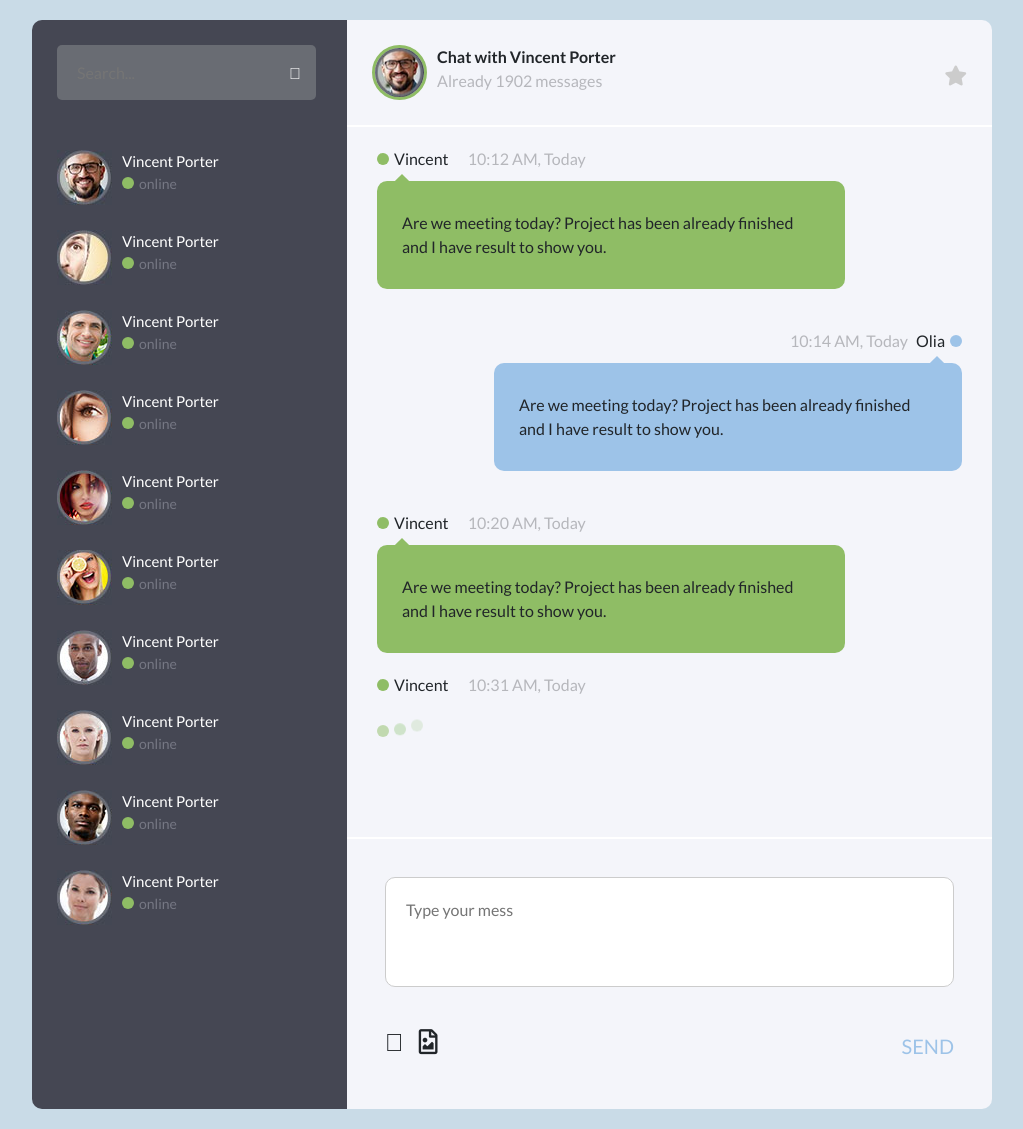
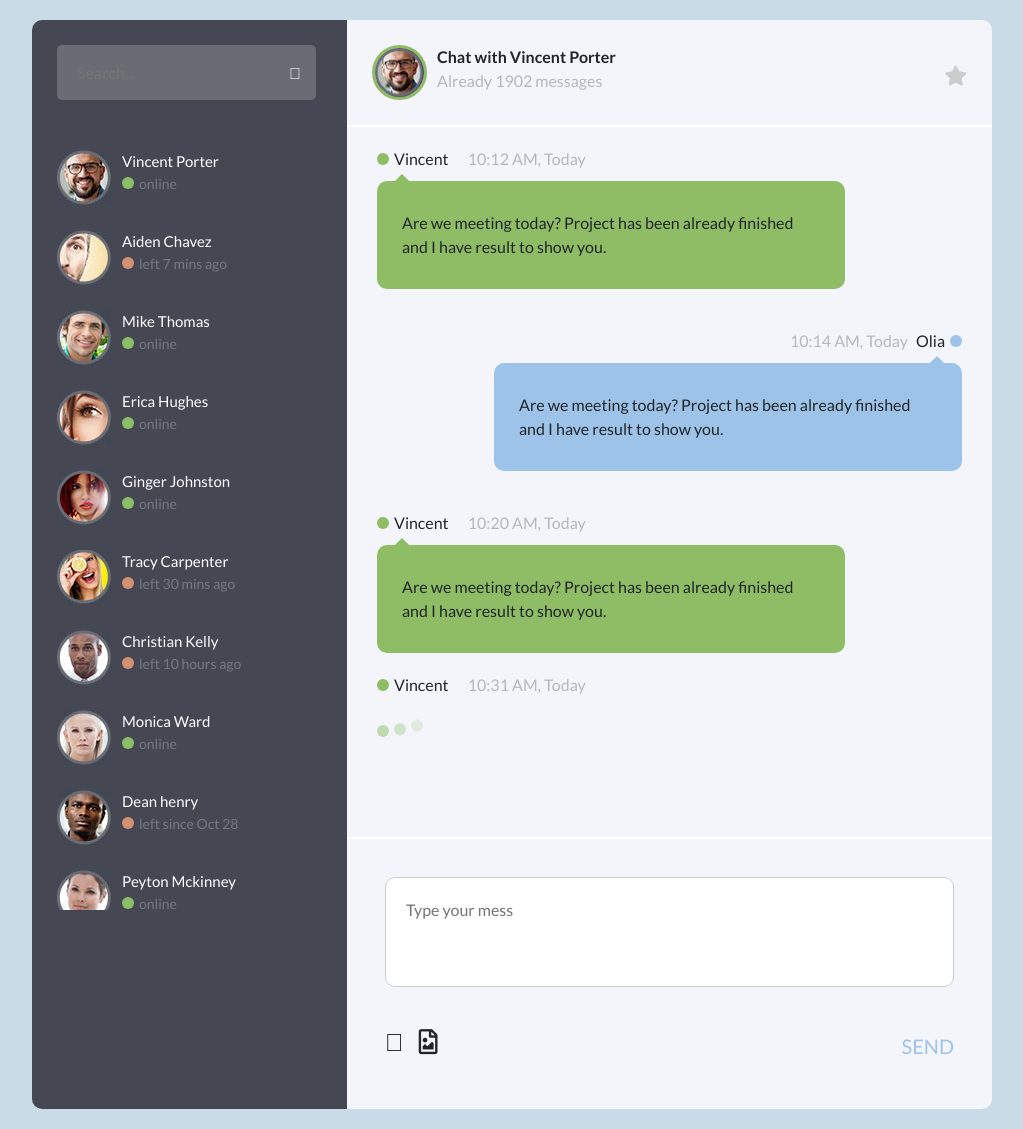
Before and after one commit to quangnguyen0428/unit-5, a plain HTML site: page homework_unit_7/chat/index.html in a window 1280 px wide. Shown: the whole page, without its empty margins (128-1151 px from the left). Drawn offline with Linux system fonts and the light colour scheme.

Commit message:
update homework/unit-7

```diff
--- a/homework_unit_7/chat/index.html
+++ b/homework_unit_7/chat/index.html
@@ -54,13 +54,13 @@
 
                                     <div class="friends__list__item__link__content">
                                         <div class="friends__list__item__link__content__name">
-                                            Vincent Porter
+                                            Aiden Chavez
                                         </div>
 
                                         <div class="friends__list__item__link__content__status">
-                                            <div class="status__dot status__dot--online"></div>
+                                            <div class="status__dot status__dot--busy"></div>
                                             <div class="friends__list__item__link__content__status__text">
-                                                online
+                                                left 7 mins ago
                                             </div>
                                         </div>
                                     </div>
@@ -75,7 +75,7 @@
 
                                     <div class="friends__list__item__link__content">
                                         <div class="friends__list__item__link__content__name">
-                                            Vincent Porter
+                                            Mike Thomas
                                         </div>
 
                                         <div class="friends__list__item__link__content__status">
@@ -96,7 +96,7 @@
 
                                     <div class="friends__list__item__link__content">
                                         <div class="friends__list__item__link__content__name">
-                                            Vincent Porter
+                                            Erica Hughes
                                         </div>
 
                                         <div class="friends__list__item__link__content__status">
@@ -117,7 +117,7 @@
 
                                     <div class="friends__list__item__link__content">
                                         <div class="friends__list__item__link__content__name">
-                                            Vincent Porter
+                                            Ginger Johnston
                                         </div>
 
                                         <div class="friends__list__item__link__content__status">
@@ -138,7 +138,91 @@
 
                                     <div class="friends__list__item__link__content">
                                         <div class="friends__list__item__link__content__name">
-                                            Vincent Porter
+                                            Tracy Carpenter
+                                        </div>
+
+                                        <div class="friends__list__item__link__content__status">
+                                            <div class="status__dot status__dot--busy"></div>
+                                            <div class="friends__list__item__link__content__status__text">
+                                                left 30 mins ago
+                                            </div>
+                                        </div>
+                                    </div>
+                                </a>
+                            </li>
+
+                            <li class="friends__list__item">
+                                <a href="#" class="friends__list__item__link">
+                                    <div class="friends__list__item__link__avatar">
+                                        <img src="avatars/christian-kelly.jpg" >
+                                    </div>
+
+                                    <div class="friends__list__item__link__content">
+                                        <div class="friends__list__item__link__content__name">
+                                            Christian Kelly
+                                        </div>
+
+                                        <div class="friends__list__item__link__content__status">
+                                            <div class="status__dot status__dot--busy"></div>
+                                            <div class="friends__list__item__link__content__status__text">
+                                                left 10 hours ago
+                                            </div>
+                                        </div>
+                                    </div>
+                                </a>
+                            </li>
+
+                            <li class="friends__list__item">
+                                <a href="#" class="friends__list__item__link">
+                                    <div class="friends__list__item__link__avatar">
+                                        <img src="avatars/monica-ward.jpg" >
+                                    </div>
+
+                                    <div class="friends__list__item__link__content">
+                                        <div class="friends__list__item__link__content__name">
+                                            Monica Ward
+                                        </div>
+
+                                        <div class="friends__list__item__link__content__status">
+                                            <div class="status__dot status__dot--online"></div>
+                                            <div class="friends__list__item__link__content__status__text">
+                                                online
+                                            </div>
+                                        </div>
+                                    </div>
+                                </a>
+                            </li>
+
+                            <li class="friends__list__item">
+                                <a href="#" class="friends__list__item__link">
+                                    <div class="friends__list__item__link__avatar">
+                                        <img src="avatars/dean-henry.jpg" >
+                                    </div>
+
+                                    <div class="friends__list__item__link__content">
+                                        <div class="friends__list__item__link__content__name">
+                                            Dean henry
+                                        </div>
+
+                                        <div class="friends__list__item__link__content__status">
+                                            <div class="status__dot status__dot--busy"></div>
+                                            <div class="friends__list__item__link__content__status__text">
+                                                left since Oct 28
+                                            </div>
+                                        </div>
+                                    </div>
+                                </a>
+                            </li>
+
+                            <li class="friends__list__item">
+                                <a href="#" class="friends__list__item__link">
+                                    <div class="friends__list__item__link__avatar">
+                                        <img src="avatars/peyton-mckinney.jpg" >
+                                    </div>
+
+                                    <div class="friends__list__item__link__content">
+                                        <div class="friends__list__item__link__content__name">
+                                            Peyton Mckinney
                                         </div>
 
                                         <div class="friends__list__item__link__content__status">
@@ -159,91 +243,7 @@
 
                                     <div class="friends__list__item__link__content">
                                         <div class="friends__list__item__link__content__name">
-                                            Vincent Porter
-                                        </div>
-
-                                        <div class="friends__list__item__link__content__status">
-                                            <div class="status__dot status__dot--online"></div>
-                                            <div class="friends__list__item__link__content__status__text">
-                                                online
-                                            </div>
-                                        </div>
-                                    </div>
-                                </a>
-                            </li>
-
-                            <li class="friends__list__item">
-                                <a href="#" class="friends__list__item__link">
-                                    <div class="friends__list__item__link__avatar">
-                                        <img src="avatars/monica-ward.jpg" >
-                                    </div>
-
-                                    <div class="friends__list__item__link__content">
-                                        <div class="friends__list__item__link__content__name">
-                                            Vincent Porter
-                                        </div>
-
-                                        <div class="friends__list__item__link__content__status">
-                                            <div class="status__dot status__dot--online"></div>
-                                            <div class="friends__list__item__link__content__status__text">
-                                                online
-                                            </div>
-                                        </div>
-                                    </div>
-                                </a>
-                            </li>
-
-                            <li class="friends__list__item">
-                                <a href="#" class="friends__list__item__link">
-                                    <div class="friends__list__item__link__avatar">
-                                        <img src="avatars/dean-henry.jpg" >
-                                    </div>
-
-                                    <div class="friends__list__item__link__content">
-                                        <div class="friends__list__item__link__content__name">
-                                            Vincent Porter
-                                        </div>
-
-                                        <div class="friends__list__item__link__content__status">
-                                            <div class="status__dot status__dot--online"></div>
-                                            <div class="friends__list__item__link__content__status__text">
-                                                online
-                                            </div>
-                                        </div>
-                                    </div>
-                                </a>
-                            </li>
-
-                            <li class="friends__list__item">
-                                <a href="#" class="friends__list__item__link">
-                                    <div class="friends__list__item__link__avatar">
-                                        <img src="avatars/peyton-mckinney.jpg" >
-                                    </div>
-
-                                    <div class="friends__list__item__link__content">
-                                        <div class="friends__list__item__link__content__name">
-                                            Vincent Porter
-                                        </div>
-
-                                        <div class="friends__list__item__link__content__status">
-                                            <div class="status__dot status__dot--online"></div>
-                                            <div class="friends__list__item__link__content__status__text">
-                                                online
-                                            </div>
-                                        </div>
-                                    </div>
-                                </a>
-                            </li>
-
-                            <li class="friends__list__item">
-                                <a href="#" class="friends__list__item__link">
-                                    <div class="friends__list__item__link__avatar">
-                                        <img src="avatars/christian-kelly.jpg" >
-                                    </div>
-
-                                    <div class="friends__list__item__link__content">
-                                        <div class="friends__list__item__link__content__name">
-                                            Vincent Porter
+                                            Christian Kelly
                                         </div>
 
                                         <div class="friends__list__item__link__content__status">
--- a/homework_unit_7/chat/style.scss
+++ b/homework_unit_7/chat/style.scss
@@ -110,7 +110,7 @@ ul {
         }
 
         .friends__list {
-            height: 100vh;
+            height: 95vh;
             overflow: auto;
 
             &::-webkit-scrollbar {
```
Also changed, not shown: homework_unit_7/layout/style.scss (+7 -0 lines), homework_unit_7/chat/style.css, homework_unit_7/layout/style.css, 2 other files.
